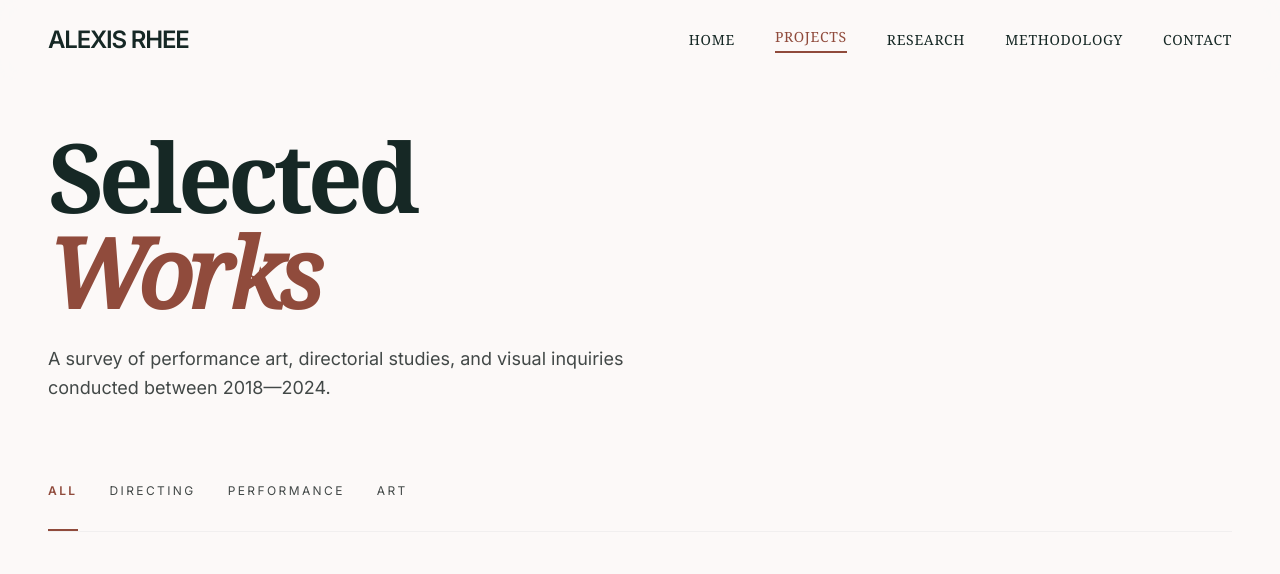
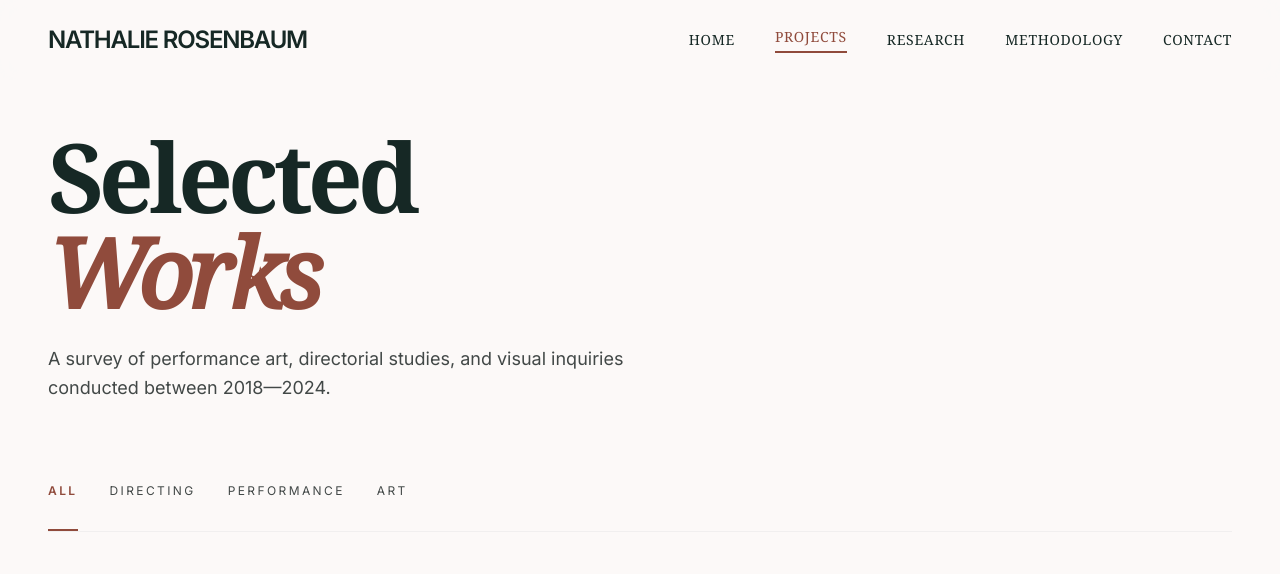
Before and after one commit to cyber-rosenbaum/website, a plain HTML site: page index.html in a window 1280 px wide. Shown: the top 574 px of the page. Drawn offline with nearby package versions, Linux system fonts and the light colour scheme.

Commit message:
Update index.html

```diff
--- a/index.html
+++ b/index.html
@@ -108,7 +108,7 @@
 <body class="bg-background text-on-surface selection:bg-secondary selection:text-white">
 <!-- TopNavBar -->
 <nav class="fixed top-0 w-full flex justify-between items-center px-6 md:px-12 py-6 bg-[#fcf9f8]/80 dark:bg-[#162825]/80 backdrop-blur-md z-50 transition-all duration-300">
-<div class="text-2xl font-bold tracking-tighter text-[#162825] dark:text-[#fcf9f8]">ALEXIS RHEE</div>
+<div class="text-2xl font-bold tracking-tighter text-[#162825] dark:text-[#fcf9f8]">NATHALIE ROSENBAUM</div>
 <div class="hidden md:flex space-x-10 items-center">
 <a class="font-['Noto_Serif'] tracking-wider uppercase text-sm text-[#162825] dark:text-[#fcf9f8] hover:text-[#904b3c] transition-colors" href="#">Home</a>
 <a class="font-['Noto_Serif'] tracking-wider uppercase text-sm text-[#904b3c] border-b-2 border-[#904b3c] pb-1" href="#">Projects</a>
```
